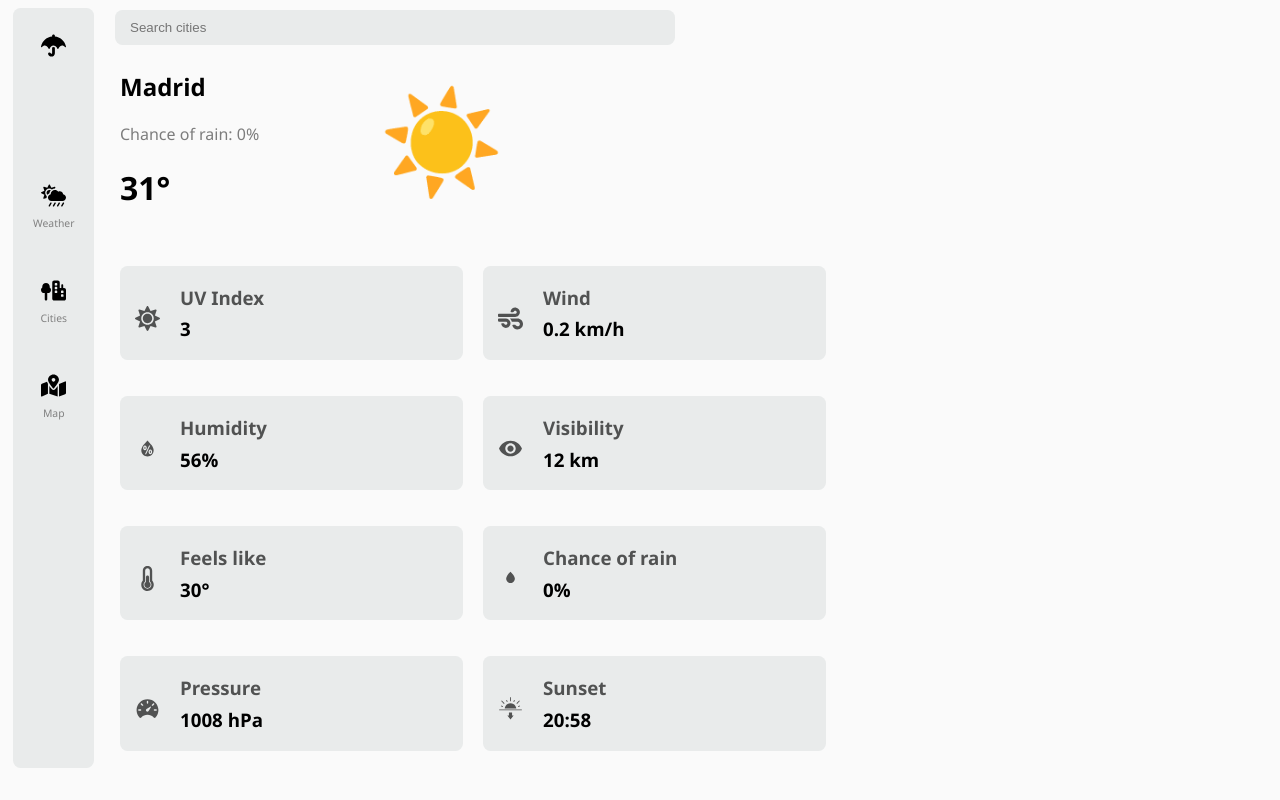
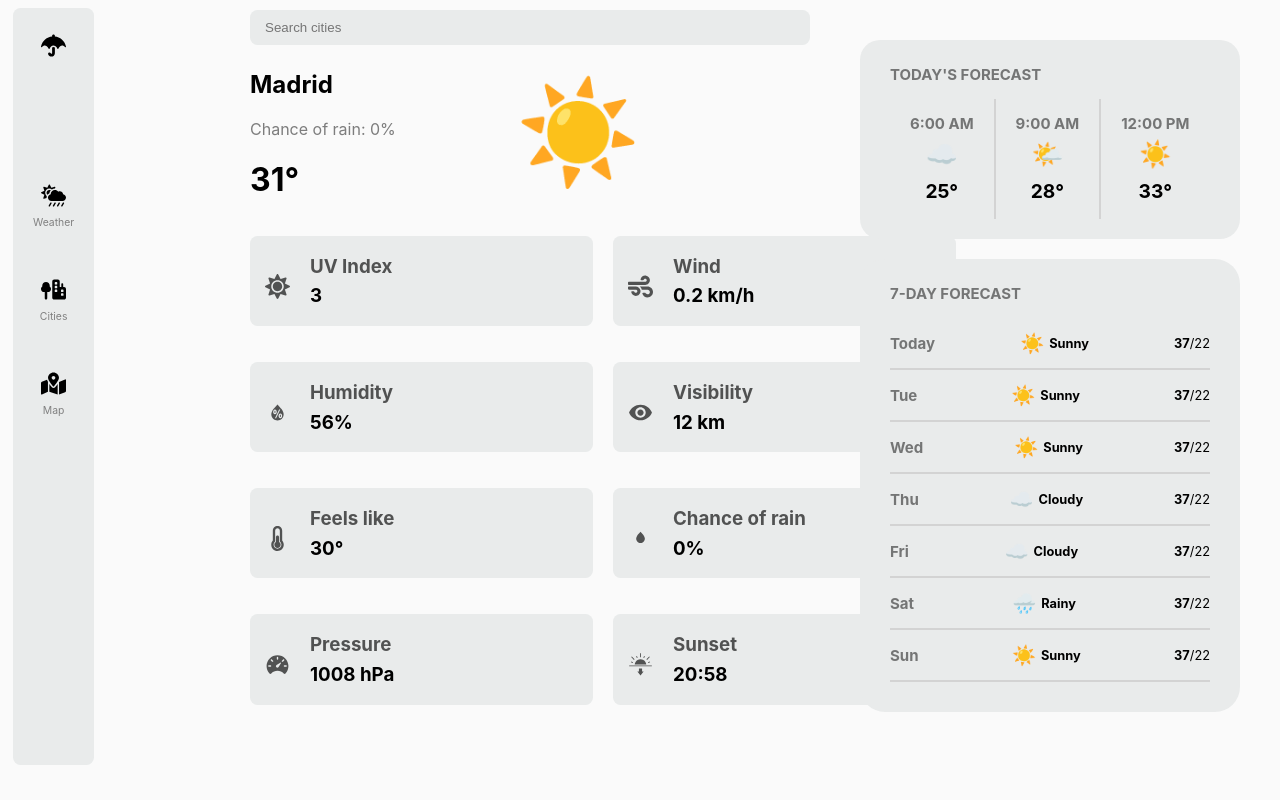
Before and after one commit to mgalen007/Clima, a React (Vite) app: page /home in a window 1280 px wide. Built offline with nearby package versions, Linux system fonts and the light colour scheme.

Commit message:
Initial static homepage

```diff
--- /dev/null
+++ b/src/components/ForecastToday/ForecastToday.css
@@ -0,0 +1,41 @@
+.t-forecast{
+    margin: 20px;
+    border-radius: 20px;
+    background: #e9ebeb;
+    width: 320px;
+    padding: 10px 30px;
+    padding-bottom: 20px;
+    display: flex;
+    flex-direction: column;
+    font-size: .8em;
+}
+
+.tf-cards{
+    display: flex;
+}
+
+.tf-section{
+    padding: 0 20px;
+}
+
+.tf-spec{
+    border-right: 2px solid lightgray;
+}
+
+#tf-icon-1,
+#tf-icon-2,
+#tf-icon-3 {
+    font-size: 2em;
+    margin-top: -10px;
+    display: flex;
+    justify-content: center;
+}
+
+.tf-h2{
+    text-align: center;
+    margin-top: -15px;
+}
+
+.tf-h3{
+    color: rgba(0, 0, 0, 0.5);
+}
--- /dev/null
+++ b/src/components/ForecastToday/ForecastToday.jsx
@@ -0,0 +1,31 @@
+import './ForecastToday.css'
+import WeatherIcon from '../WeatherIcon'
+
+function ForecastToday() {
+    return (
+        <>
+        <div className='t-forecast'>
+            <h3 className='tf-h3'>TODAY'S FORECAST</h3>
+            <div className='tf-cards'>
+                <section className='tf-section tf-spec'>
+                    <h3 className='tf-h3'>6:00 AM</h3>
+                    <WeatherIcon type='cloudy' size='20px' id='tf-icon-1' />
+                    <h2 className='tf-h2'>25°</h2>
+                </section>
+                <section className='tf-section tf-spec'>
+                    <h3 className='tf-h3'>9:00 AM</h3>
+                    <WeatherIcon type='clear' size='20px' id='tf-icon-2' />
+                    <h2 className='tf-h2'>28°</h2>
+                </section>
+                <section className='tf-section'>
+                    <h3 className='tf-h3'>12:00 PM</h3>
+                    <WeatherIcon type='sunny' size='20px' id='tf-icon-3' />
+                    <h2 className='tf-h2'>33°</h2>
+                </section>
+            </div>
+        </div>
+        </>
+    )
+}
+
+export default ForecastToday
--- /dev/null
+++ b/src/components/ForecastToday/index.js
@@ -0,0 +1,2 @@
+import ForecastToday from './ForecastToday.jsx'
+export default ForecastToday
--- a/src/components/HomePage/HomePage.css
+++ b/src/components/HomePage/HomePage.css
@@ -3,10 +3,8 @@
     display: flex;
     height: 200px;
     gap: 120px;
-    /*
-    position : fixed;
-    z-index: 2 ;
-    */
+    position: fixed;
+    left: 250px;
 }
 
 #w-icon-type{
@@ -27,7 +25,7 @@
     padding: 0 20px;
     position: fixed;
     top: 10px;
-    left: 115px;
+    left: 250px;
 }
 
 .w-property-card{
@@ -56,6 +54,9 @@
     display: flex;
     flex-wrap: wrap;
     gap: 20px;
+    position: fixed;
+    left: 250px;
+    top: 220px;
 }
 
 .w-p-icon{
@@ -70,6 +71,12 @@
     align-items: center;
 }
 
+#home-add {
+    position: fixed;
+    right: 20px;
+    top: 20px;
+}
+
 @media(min-width: 1023px){
     #w-properties{
         width: 820px;
--- a/src/components/HomePage/HomePage.jsx
+++ b/src/components/HomePage/HomePage.jsx
@@ -2,6 +2,8 @@ import './HomePage.css'
 import SideBar from '../SideBar'
 import WeatherIcon from '../WeatherIcon'
 import SearchBar from '../SearchBar'
+import SevenDayForecast from '../SevenDayForecast'
+import ForecastToday from '../ForecastToday'
 import { FaSun } from 'react-icons/fa' // UV Index
 import { FaWind } from 'react-icons/fa' // Wind
 import { WiHumidity } from 'react-icons/wi' // Humidity
@@ -18,7 +20,7 @@ export default function HomePage() {
             <SideBar />
             <SearchBar />
             <main className='w-main-content'>
-                <CityCard name='Madrid' />
+                <CityCard name='Madrid' className='w-city-card' />
                     <div id='w-properties'>
                         <PropertyCard type='uv' name='UV Index' value='3' />
                         <PropertyCard type='wind' name='Wind' value='0.2 km/h' />
@@ -29,6 +31,10 @@ export default function HomePage() {
                         <PropertyCard type='pressure' name='Pressure' value='1008 hPa' />
                         <PropertyCard type='sunset' name='Sunset' value='20:58' />
                     </div>
+                <div id='home-add'>
+                    <ForecastToday />
+                    <SevenDayForecast />
+                </div>
             </main>
         </>
     )
--- /dev/null
+++ b/src/components/SevenDayForecast/SevenDayForecast.css
@@ -0,0 +1,46 @@
+.d-forecast{
+    border-radius: 25px;
+    margin: 20px;
+    width: 320px;
+    background: #e9ebeb;
+    padding: 10px 30px;
+    padding-bottom: 30px;
+    font-size: .8em;
+}
+
+.df-h3{
+    color: rgba(0, 0, 0, 0.5);
+}
+
+.df-day{
+    border-bottom: 2px solid lightgray;
+    display: flex;
+    align-items: center;
+    justify-content: space-between;
+    height: 30px;
+    padding: 10px 0;
+}
+
+.df-day > div{
+    display: flex;
+    align-items: center;
+    gap: 5px;
+}
+
+.df-day .weather-icon{
+    font-size: 1.5em;
+}
+
+.df-day-name{
+    color: rgba(0, 0, 0, 0.5);
+    font-size: 1.175em;
+    font-weight: bold;
+}
+
+.df-weather-name{
+    font-weight: bold;
+}
+
+.bold{
+    font-weight: bold;
+}
--- /dev/null
+++ b/src/components/SevenDayForecast/SevenDayForecast.jsx
@@ -0,0 +1,34 @@
+import './SevenDayForecast.css'
+import WeatherIcon from '../WeatherIcon'
+
+function SevenDayForecast() {
+    return (
+        <div className='d-forecast'>
+            <h3 className='df-h3'>7-DAY FORECAST</h3>
+            <div className="df-days-section">
+                <DayCard day='Today' weather='Sunny' />
+                <DayCard day='Tue' weather='Sunny' />
+                <DayCard day='Wed' weather='Sunny' />
+                <DayCard day='Thu' weather='Cloudy' />
+                <DayCard day='Fri' weather='Cloudy' />
+                <DayCard day='Sat' weather='Rainy' />
+                <DayCard day='Sun' weather='Sunny' />
+            </div>
+        </div>
+    )
+}
+
+function DayCard({day, weather}) {
+    return (
+        <section className='df-day'>
+            <span className='df-day-name'>{day}</span>
+            <div>
+                <WeatherIcon type={weather.toLowerCase()} size='20px' id={weather} />
+                <span className='df-weather-name'>{weather}</span>
+            </div>
+            <span className='df-day-num'><span className='bold'>37</span>/22</span>
+        </section>
+    )
+}
+
+export default SevenDayForecast
--- /dev/null
+++ b/src/components/SevenDayForecast/index.js
@@ -0,0 +1,2 @@
+import SevenDayForecast from './SevenDayForecast.jsx'
+export default SevenDayForecast
--- a/src/components/WeatherIcon/WeatherIcon.jsx
+++ b/src/components/WeatherIcon/WeatherIcon.jsx
@@ -5,7 +5,7 @@ function WeatherIcon({type, size, id}) {
         rainy: '🌧️',
         clear: '🌤️'
     }
-    return <p id={id}>{weatherIcons[type]}</p>
+    return <p id={id} className='weather-icon'>{weatherIcons[type]}</p>
 }
 
 export default WeatherIcon
--- a/src/index.css
+++ b/src/index.css
@@ -1,5 +1,5 @@
 :root {
-    font-family: 'Segoe UI';
+    font-family: 'Inter';
 }
 
 body{
```
